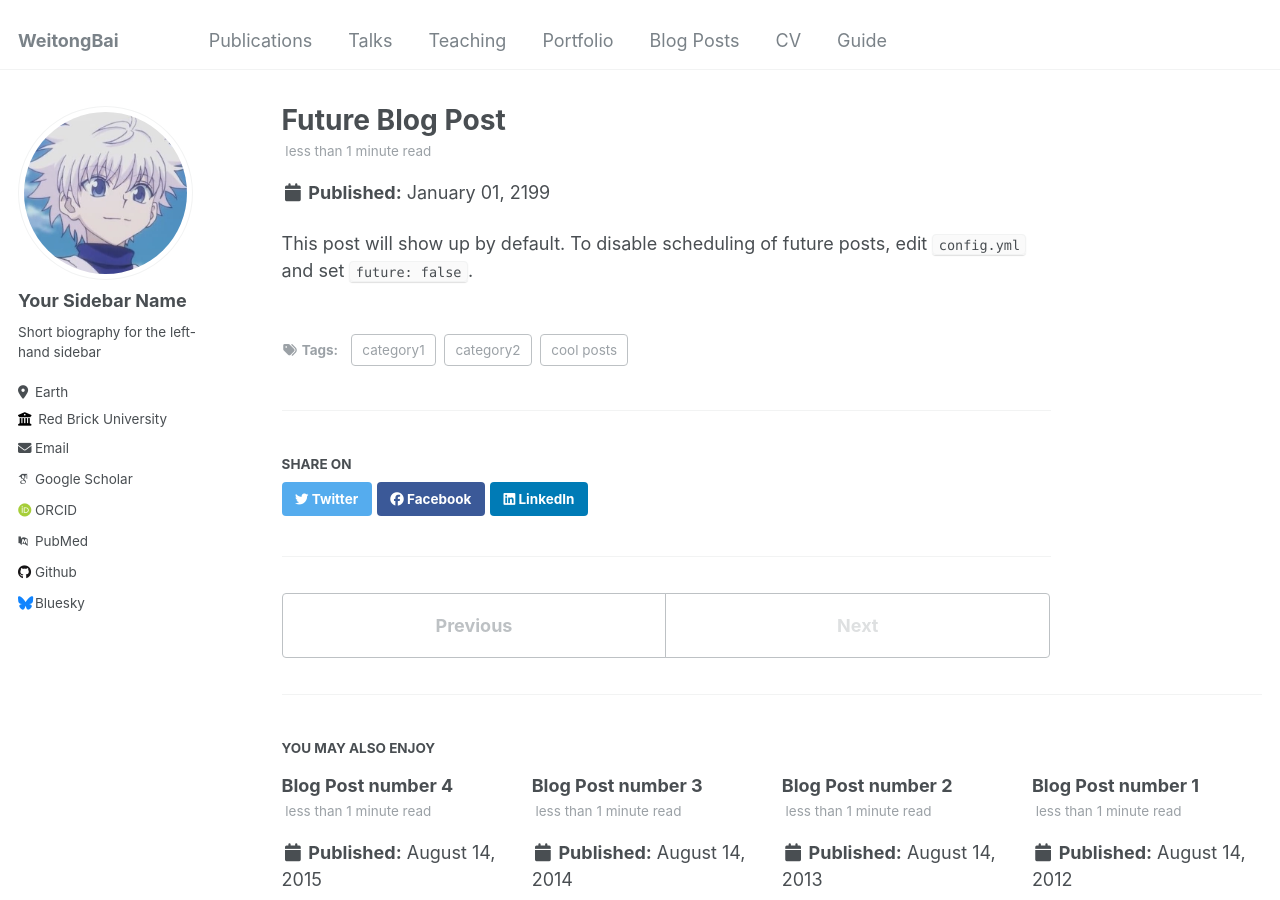
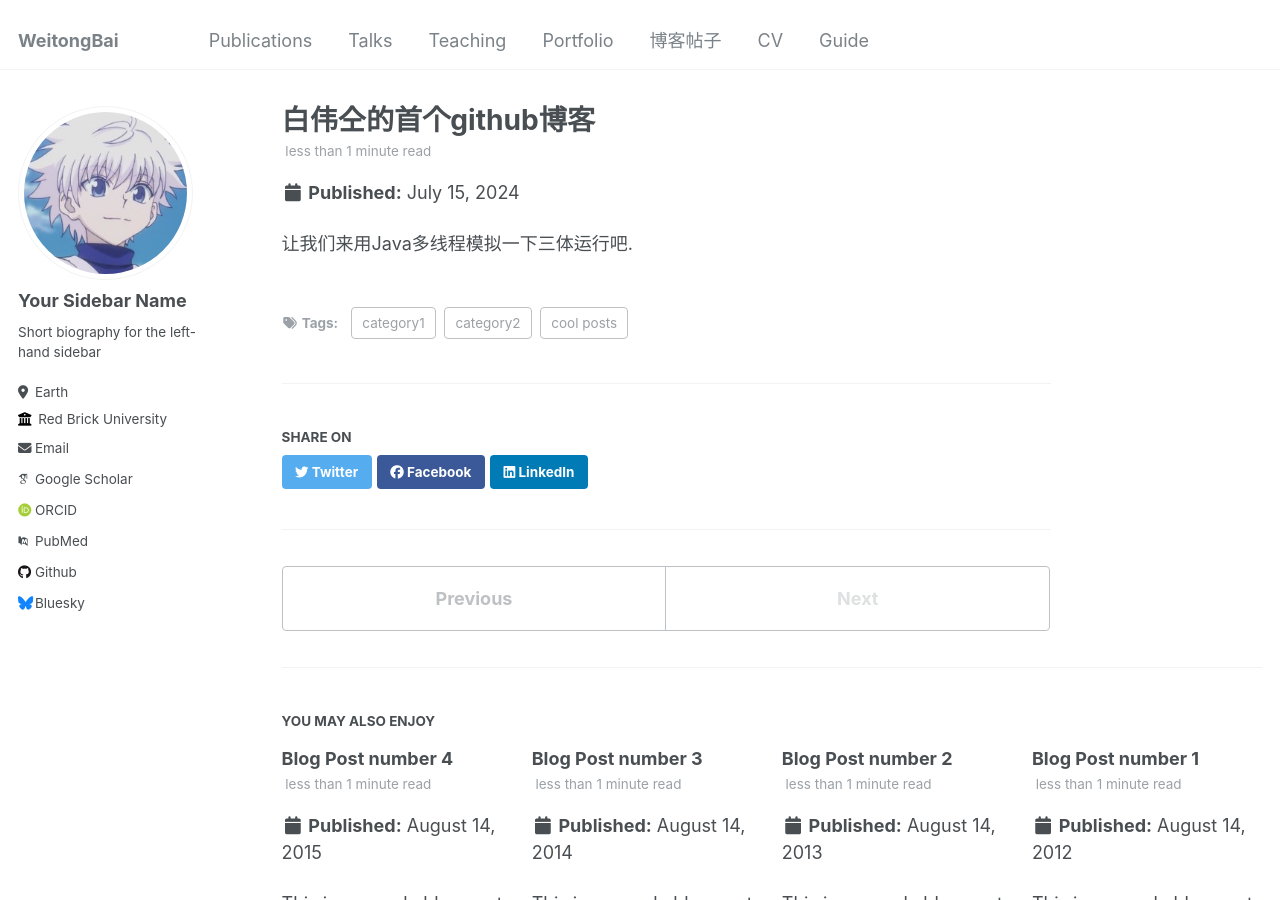
Before and after one commit to python-jiang/python-jiang.github.io, a Jekyll site: the page built from _posts/2199-01-01-future-post.md, in a window 1280 px wide and 900 px high. Built offline with Jekyll 4.4.1, drawn with Linux system fonts in a browser that asks for light colours; some web fonts are replaced.

Commit message:
让我们用Java多线程模拟一下三体运行吧

```diff
--- a/_data/navigation.yml
+++ b/_data/navigation.yml
@@ -12,7 +12,7 @@ main:
   - title: "Portfolio"
     url: /portfolio/
 
-  - title: "Blog Posts"
+  - title: "博客帖子"
     url: /year-archive/
 
   - title: "CV"
--- a/_posts/2199-01-01-future-post.md
+++ b/_posts/2199-01-01-future-post.md
@@ -1,6 +1,6 @@
 ---
-title: 'Future Blog Post'
-date: 2199-01-01
+title: '白伟仝的首个github博客'
+date: 2024-07-15
 permalink: /posts/2012/08/blog-post-4/
 tags:
   - cool posts
@@ -8,4 +8,4 @@ tags:
   - category2
 ---
 
-This post will show up by default. To disable scheduling of future posts, edit `config.yml` and set `future: false`.
+让我们来用Java多线程模拟一下三体运行吧.
```
Also changed, not shown: _pages/about.md (+1 -1 lines).
